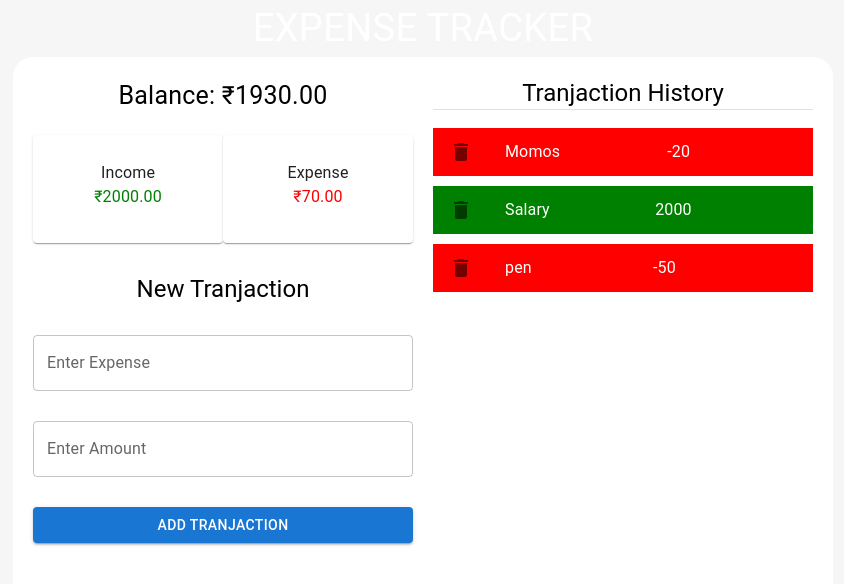
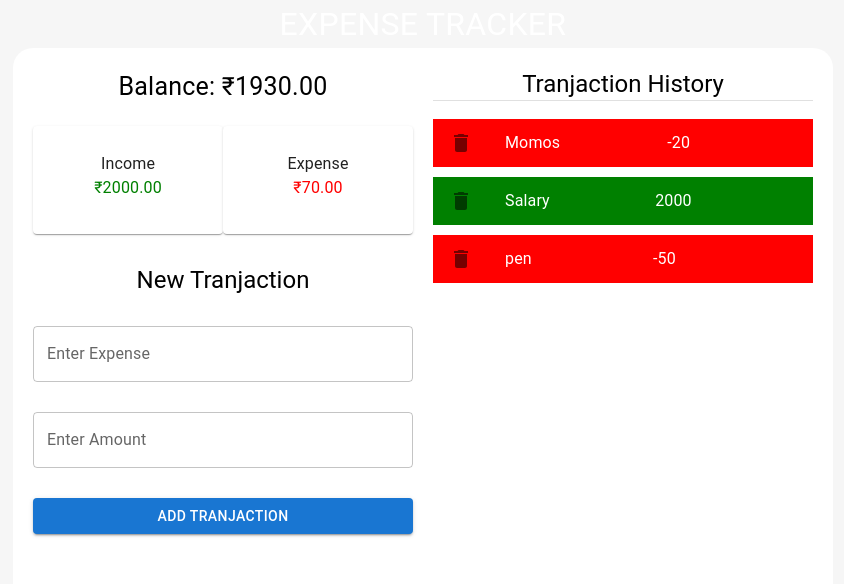
Before and after one commit to Abinashpatri/expense_tracker, a React (Create React App) app: page / in a window 1280 px wide. Shown: the top 584 px of the page, without its empty margins (217-1061 px from the left). Built offline with nearby package versions, Linux system fonts and the light colour scheme.

Commit message:
Update App.js

```diff
--- a/src/App.js
+++ b/src/App.js
@@ -7,7 +7,7 @@ import NewTranjactions from "./components/NewTranjactions";
 import Tranjactions from "./components/Tranjactions";
 
 const Header = styled(Typography)`
-  font-size: 38px;
+  font-size: 32px;
   color: white;
   text-transform: uppercase;
 `;
```
